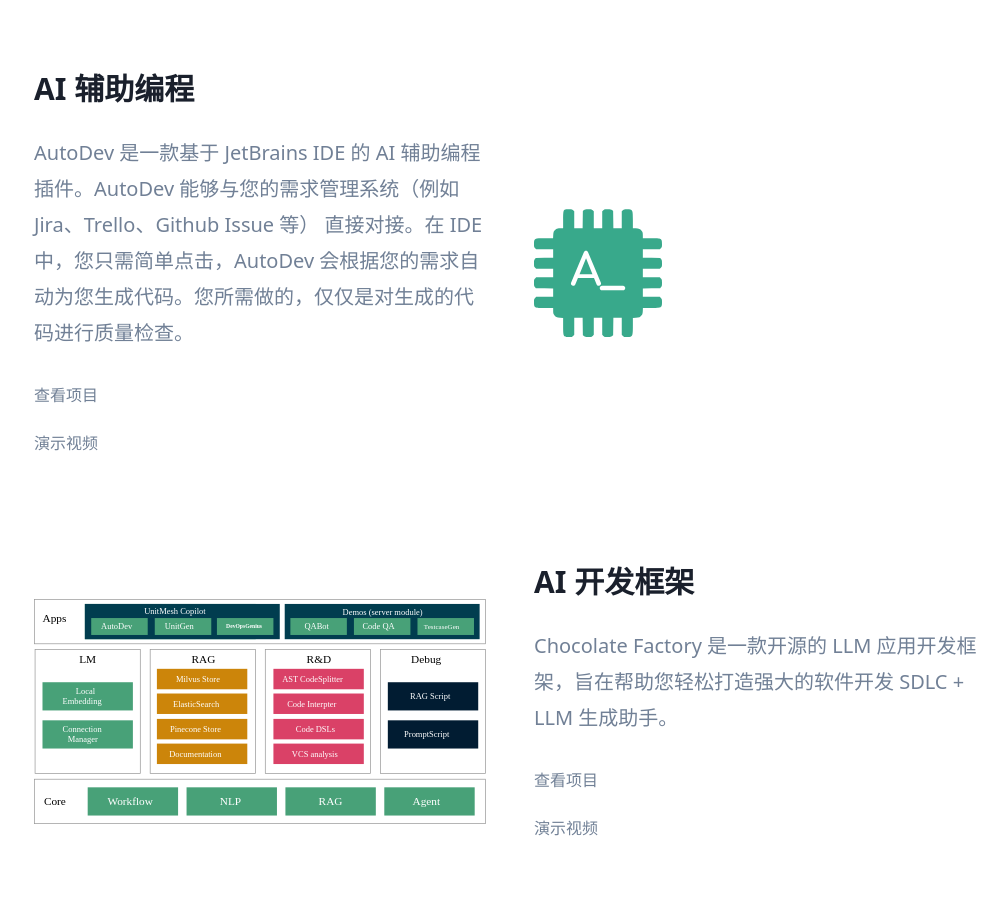
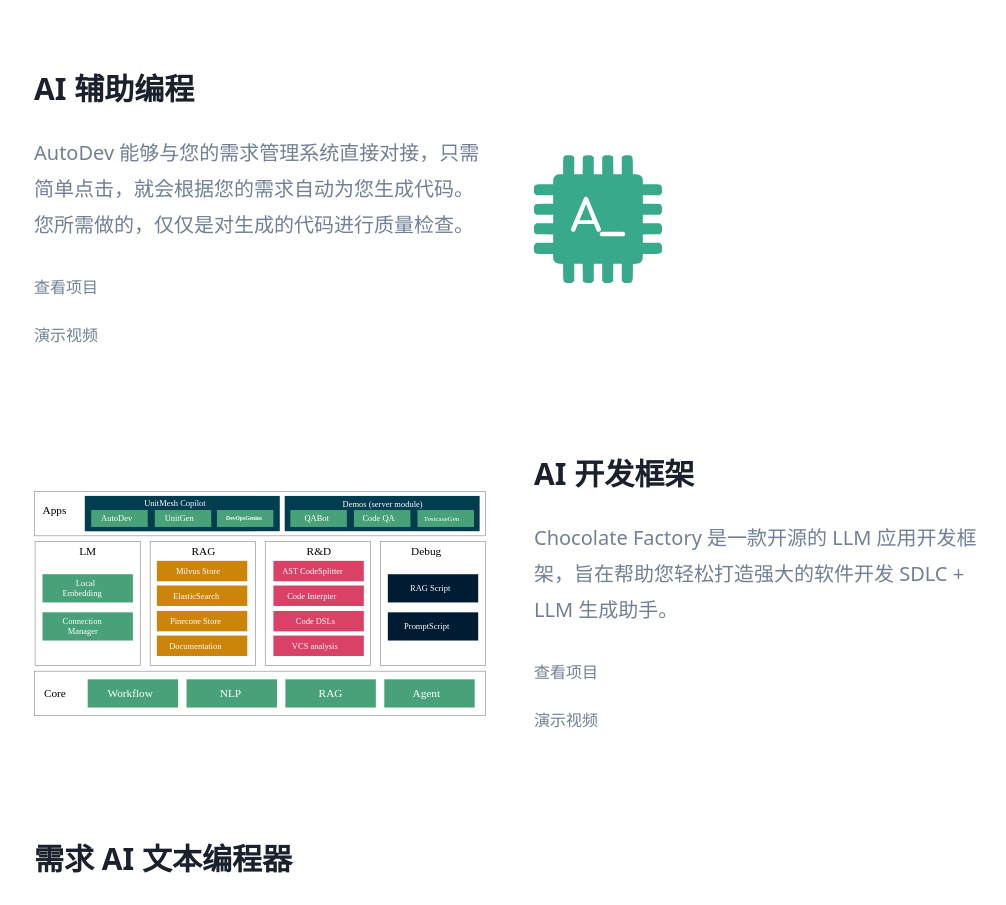
Before and after one commit to unit-mesh/unitmesh.cc, a Next.js app: page / in a window 1280 px wide. Shown: the part 1260-2165 px from the top of the page, without its empty margins (130-1136 px from the left). Built offline with nearby package versions, Linux system fonts and the light colour scheme.

Commit message:
refactor(VerticalFeatures): modify AI 辅助编程 description
AutoDev is a plugin that assists in AI programming. It can integrate with your requirement management system (e.g., Jira, Trello, Github Issue) directly. With a simple click, AutoDev generates code

```diff
--- a/src/templates/VerticalFeatures.tsx
+++ b/src/templates/VerticalFeatures.tsx
@@ -13,8 +13,7 @@
     <Overview />
     <VerticalFeatureRow
       title="AI 辅助编程"
-      description="AutoDev 是一款基于 JetBrains IDE 的 AI 辅助编程插件。AutoDev 能够与您的需求管理系统（例如Jira、Trello、Github Issue 等）
-      直接对接。在 IDE 中，您只需简单点击，AutoDev 会根据您的需求自动为您生成代码。您所需做的，仅仅是对生成的代码进行质量检查。"
+      description="AutoDev 能够与您的需求管理系统直接对接，只需简单点击，就会根据您的需求自动为您生成代码。您所需做的，仅仅是对生成的代码进行质量检查。"
       image="/assets/images/autodev.svg"
       imageAlt="AutoDev Architecture"
       projectLink="https://github.com/unit-mesh/auto-dev"
```
